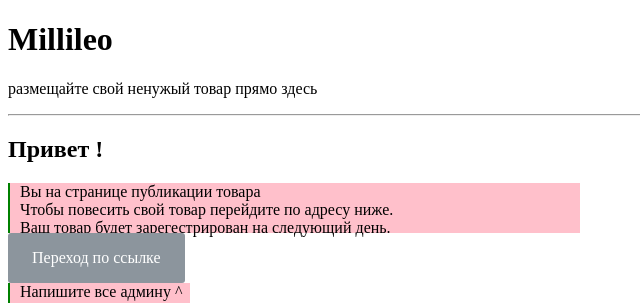
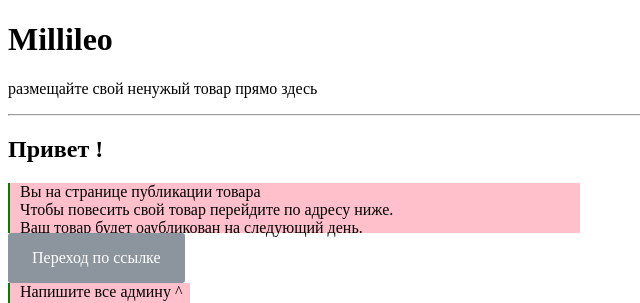
Before and after one commit to whoami-111/html, a plain HTML site: page Мillileo/index.html in a window 1280 px wide. Shown: the top 303 px of the page, 0-640 px from the left. Drawn offline with Linux system fonts and the light colour scheme.

Commit message:
Update index.html

```diff
--- a/Мillileo/index.html
+++ b/Мillileo/index.html
@@ -13,7 +13,8 @@
 	<br>
 	Чтобы повесить свой товар перейдите по адресу ниже.
 	<br>
-	Ваш товар будет зарегестрирован на следующий день.
+	Ваш товар будет оаубликован на следующий день.
+	<br>
 </div>
 <style>
    .btn {
@@ -26,6 +27,7 @@
    }
 </style>
 <a href="https://t.me/ASAMBLET" class="btn">Переход по ссылке</a>
+	<br>
 <div style="height:30px; width:170px; border-left:2px solid green; background-color:pink; padding-left:10px">Напишите все админу ^
 </div>
 <hr>
```
